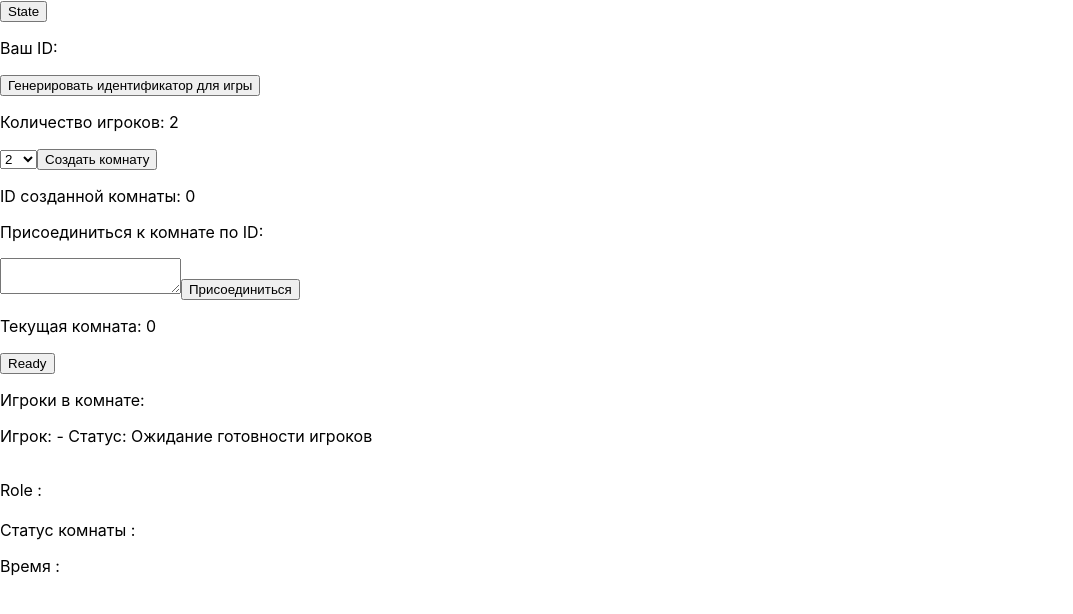
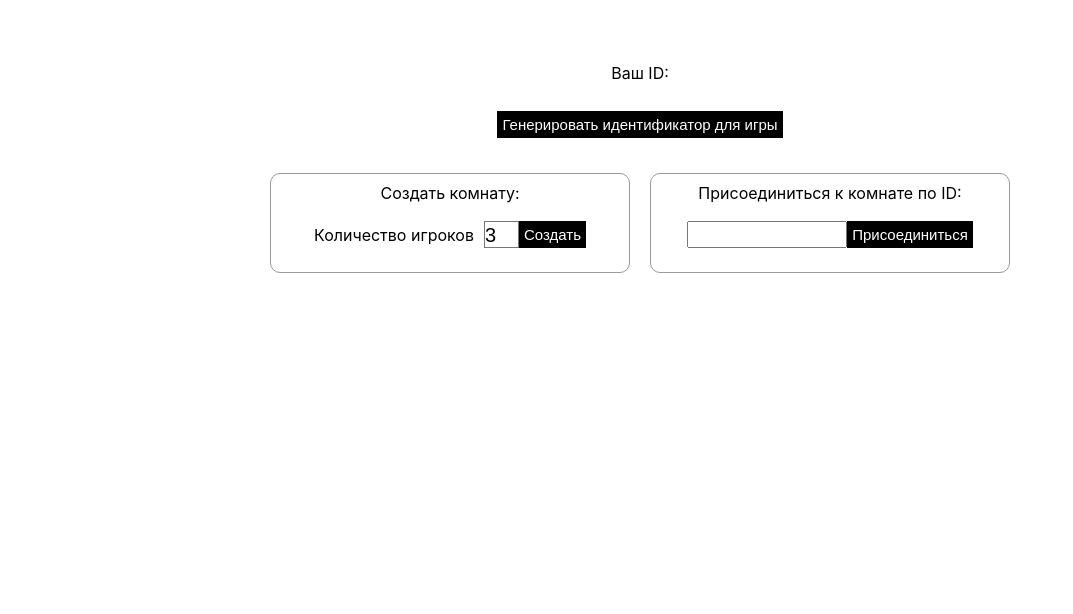
Before and after one commit to shokerplz/mafia_frontend, a React (Create React App) app in the folder mafia_frontend/: page / in a window 1280 px wide. Shown: the top 614 px of the page, without its empty margins (0-1073 px from the left). Built offline with nearby package versions, Linux system fonts and the light colour scheme.

Commit message:
styles & usability

```diff
--- a/mafia_frontend/src/App.js
+++ b/mafia_frontend/src/App.js
@@ -4,7 +4,7 @@ import Start from "./comp/Start";
 
 const App = (props) => {
       return (
-          <div className="wrapper">
+          <div>
               <Start />
           </div>
       )
--- a/mafia_frontend/src/comp/KillForm.jsx
+++ b/mafia_frontend/src/comp/KillForm.jsx
@@ -21,12 +21,14 @@ let KillForm = (props) => {
         }
     }
 
-    if (props.role === "mafia" && props.room.daytime === "night" && props.room.cicle === 2){
+    if (props.role === "mafia" && props.room.daytime === "night" && props.room.cicle === 2 && props.room.alive.includes(props.userID.toString())){
         return(
             <div>
-                <p>Для мафии:</p>
-                <textarea ref={Element2} onChange={killTextareaChangeHandler} />
-                <button onClick={killButton}>Vote to kill</button>
+                <p>Голосование за <span className={styles.killspan}>убийство</span></p>
+                <div className={styles.voteform__voteform}>
+                    <textarea placeholder="Введите ID" className={styles.voteform__textarea} ref={Element2} onChange={killTextareaChangeHandler} />
+                    <button className={styles.voteform__button} onClick={killButton}>Проголосовать за убийство</button>
+                </div>
             </div>
         )
     }else{
--- a/mafia_frontend/src/comp/Room.jsx
+++ /dev/null
@@ -1,3 +0,0 @@
-import KillForm from "./KillForm";
-import VoteForm from "./VoteForm"
-import UsersLog from "./UsersLog";
--- a/mafia_frontend/src/comp/Start.jsx
+++ b/mafia_frontend/src/comp/Start.jsx
@@ -7,12 +7,13 @@ import VoteForm from "./VoteForm"
 
 let Start = () => {
     const [userID, setUserID] = useState("");
-    const [usersInRoom, setUsersInRoom] = useState("2");
+    const [usersInRoom, setUsersInRoom] = useState("3");
+    const [condition, setCondition] = useState("1")
     const [room, setRoom] = useState({
         alive : [],
         cicle : "",
         daytime : "",
-        id : 0,
+        id : "",
         jailed : [],
         killed : [],
         mafia :  [],
@@ -62,6 +63,7 @@ let Start = () => {
             console.log(createStatus);
             setRoom(createStatus);
             console.log(room);
+            setRoomID(createStatus.id);
         }
     }
 
@@ -76,13 +78,9 @@ let Start = () => {
         if (joinStatus){
             setRoom(joinStatus);
             console.log(room);
+            setCondition("2")
             StateUpdater();
         }
-    }
-
-    let displayState = () => {
-        console.log(room);
-        console.log(userID.toString());
     }
 
     let getReady = async e => {
@@ -108,14 +106,41 @@ let Start = () => {
         }
     }
 
+    if (condition === "2"){
         return (
-        <div>
-            <button onClick={displayState}>State</button>
+            <div className={styles.room__wrapper}>
+                <div className={styles.room__gamelog}>
+                    <p>Текущая комната: {room.id}</p>
+                    <p>Статус комнаты : {room.state}</p>
                     <p>Ваш ID: {userID}</p>
-            <button onClick = {getUserID}>Генерировать идентификатор для игры</button>
-            <p>Количество  игроков: {usersInRoom}</p>
-            <select value={usersInRoom} onChange={(event) => setUsersInRoom(event.target.value) }>
-                <option>2</option>
+                    <p>Максимальное количество  игроков: {usersInRoom}</p>
+                    <p>Роль :  <span className = {styles.role}>{role}</span></p>
+                    <p>Время : {room.daytime}</p>
+                </div>
+
+                <div className={styles.room__userlog}>
+                    <p className={styles.room__userlog__p}>Игроки в комнате: </p>
+                    {room.users.map( (item) => <UsersLog user={item} room={room}/>)}
+                </div>
+
+
+                <button className={styles.room__readybutton} onClick={getReady}>Ready</button>
+                <KillForm room={room} role={role} userID={userID}/>
+                <VoteForm room={room} userID={userID}/>
+            </div>
+        )
+    } else {
+        return (
+            <div className={styles.start__wrapper}>
+                <p>Ваш ID: <span className={styles.start__userid}> {userID} </span></p>
+                <button className={styles.start__genbutton} onClick = {getUserID}>Генерировать идентификатор для игры</button>
+
+                <div className={styles.start__joinform}>
+                    <div className={styles.start__create__wrapper}>
+                        <p>Создать комнату:</p>
+                        <div className={styles.start__joinform}>
+                            <span id={styles.col}>Количество игроков </span>
+                            <select className={styles.start__select} value={usersInRoom} onChange={(event) => setUsersInRoom(event.target.value) }>
                                 <option>3</option>
                                 <option>4</option>
                                 <option>5</option>
@@ -126,24 +151,27 @@ let Start = () => {
                                 <option>11</option>
                                 <option>12</option>
                                 <option>13</option>
+                                <option>15</option>
+                                <option>16</option>
+                                <option>17</option>
                             </select>
+                            <button className={styles.start__createbutton} onClick = {createRoom}>Создать</button>
+                        </div>
+                    </div>
 
-            <button onClick = {createRoom}>Создать комнату</button>
-            <p>ID созданной комнаты: {room.id}</p>
+                    <div className={styles.start__join__wrapper}>
                         <p>Присоединиться к комнате по ID:</p>
-            <textarea ref={Element} onChange={textareaChangeHandler} />
-            <button onClick = {joinRoom}>Присоединиться</button>
-            <p>Текущая комната: {room.id}</p>
-            <button onClick={getReady}>Ready</button>
-            <p>Игроки в комнате: </p>
-            {room.users.map( (item) => <UsersLog user={item} room={room}/>)}
-            <p>Role :  <span className = {styles.role}>{role}</span></p>
-            <p>Статус комнаты : {room.state}</p>
-            <p>Время : {room.daytime}</p>
-            <KillForm room={room} role={role} userID={userID}/>
-            <VoteForm room={room} userID={userID}/>
+                        <div className={styles.start__joinform}>
+                            <textarea className={styles.start__textarea} value={roomID} ref={Element} onChange={textareaChangeHandler} />
+                            <button className={styles.start__joinbutton} onClick = {joinRoom}>Присоединиться</button>
+                        </div>
+                    </div>
+                </div>
+                <p className={styles.unvisible}>{room.id}</p>
+                <p className={styles.unvisible}>{usersInRoom}</p>
             </div>
         )
     }
+}
 
 export default Start;
--- a/mafia_frontend/src/comp/Start.module.css
+++ b/mafia_frontend/src/comp/Start.module.css
@@ -1,4 +1,227 @@
+*{
+    margin : 0;
+    padding : 0;
+    box-sizing: border-box;
+}
+
 .role{
-    font-size: 35px;
-    color: red;
+    font-size: 18px;
+    color: lightcoral;
 }
+
+.start__userid{
+    font-size: 30px;
+    color: lightcoral;
+}
+
+.start__wrapper{
+    display: flex;
+    flex-direction: column;
+    padding: 50px;
+    align-items: center;
+}
+
+.start__create__wrapper{
+    display: flex;
+    border: 1px solid #9a9a9a;
+    width: 360px;
+    border-radius: 10px;
+    margin: 10px;
+    align-items: center;
+    height: 100px;
+    flex-direction: column;
+    justify-content: space-around;
+}
+
+.start__join__wrapper{
+    display: flex;
+    border: 1px solid #9a9a9a;
+    width: 360px;
+    border-radius: 10px;
+    margin: 10px;
+    align-items: center;
+    height: 100px;
+    flex-direction: column;
+    justify-content: space-around;
+}
+
+.start__createjoin{
+    display: flex;
+    width: 900px;
+    flex-direction: row;
+    justify-content: space-around;
+}
+
+.start__textarea{
+    width: 160px;
+    height: 27px;
+    outline: none;
+    font-size: 20px;
+    align-items: center;
+    resize: none;
+}
+
+.start__joinbutton{
+    border: none;
+    outline: none;
+    height: 27px;
+    color: white;
+    background: black;
+    font-size: 15px;
+    padding-left: 5px;
+    padding-right: 5px;
+    cursor: pointer;
+}
+
+.start__joinbutton:hover{
+    background: lightcoral;
+    transition: background 0.3s;
+}
+
+.start__joinform{
+    display:flex;
+    margin-bottom: 15px;
+    align-items: center;
+}
+
+.start__genbutton{
+    border: none;
+    outline: none;
+    height: 27px;
+    color: white;
+    background: black;
+    font-size: 15px;
+    padding-left: 5px;
+    padding-right: 5px;
+    cursor: pointer;
+    align-items: center;
+    margin: 25px;
+}
+
+.start__genbutton:hover{
+    background: lightcoral;
+    transition: background 0.3s;
+}
+
+.start__createbutton{
+    border: none;
+    outline: none;
+    height: 27px;
+    color: white;
+    background: black;
+    font-size: 15px;
+    padding-left: 5px;
+    padding-right: 5px;
+    cursor: pointer;
+    align-items: center;
+}
+
+.start__select{
+    appearance: none;
+    outline : none;
+    border-radius: 0;
+    cursor: pointer;
+    line-height: 1.1;
+    background-color: #fff;
+    height: 27px;
+    width: 35px;
+    font-size: 20px;
+}
+
+.start__createbutton:hover{
+    background: lightcoral;
+    transition: background 0.3s;
+}
+
+.room__wrapper{
+    display: flex;
+    flex-direction: column;
+    align-items: center;
+}
+
+.room__userlog{
+    padding: 10px;
+    border: 1px solid #9a9a9a;
+    border-radius: 10px;
+    width: 450px;
+    margin-bottom: 25px;
+}
+
+.room__gamelog{
+    padding: 10px;
+    border: 1px solid #9a9a9a;
+    border-radius: 10px;
+    width: 450px;
+    margin-bottom: 25px;
+    margin-top: 25px;
+}
+
+.room__userlog__p{
+    margin-bottom: 5px;
+}
+
+.room__readybutton{
+    border: none;
+    outline: none;
+    height: 27px;
+    color: white;
+    background: black;
+    font-size: 15px;
+    padding-left: 5px;
+    padding-right: 5px;
+    cursor: pointer;
+    align-items: center;
+    margin-bottom: 10px;
+}
+
+.room__readybutton:hover{
+    background: lightcoral;
+    transition: background 0.3s;
+}
+
+.voteform__button{
+    border: none;
+    outline: none;
+    height: 27px;
+    color: white;
+    background: black;
+    font-size: 15px;
+    padding-left: 5px;
+    padding-right: 5px;
+    cursor: pointer;
+    align-items: center;
+}
+
+.voteform__button:hover{
+    background: lightcoral;
+    transition: background 0.3s;
+}
+
+.killspan{
+    color: lightcoral;
+}
+
+.voteform__textarea{
+    width: 160px;
+    height: 27px;
+    outline: none;
+    font-size: 18px;
+    align-items: center;
+    resize: none;
+}
+
+.voteform__voteform{
+    margin-top: 10px;
+    margin-bottom: 10px;
+    display:flex;
+    align-items: center;
+}
+
+
+.unvisible{
+    visibility: hidden;
+}
+
+#col{
+    margin-right: 10px;
+}
--- a/mafia_frontend/src/comp/UsersLog.jsx
+++ b/mafia_frontend/src/comp/UsersLog.jsx
@@ -16,9 +16,7 @@ let UsersLog = (props) => {
 
     return(
         <div>
-
                 <p>Игрок: {props.user.id} - Статус: {userStatus} </p>
-
         </div>
     )
 }
--- a/mafia_frontend/src/comp/VoteForm.jsx
+++ b/mafia_frontend/src/comp/VoteForm.jsx
@@ -19,12 +19,14 @@ let KillForm = (props) => {
         setTargetVote(txta);
     }
 
-    if (props.room.daytime === "day") {
+    if (props.room.daytime === "day" && props.room.state === "vote" && props.room.alive.includes(props.userID.toString())) {
         return (
             <div>
-                <p>ГОЛОСОВАНИЕ</p>
-                <textarea ref={Element3} onChange={voteTextareaChangeHandler}/>
-                <button onClick={voteButton}>otpravit' v tyur'mu</button>
+                <p>Голосование</p>
+                <div className={styles.voteform__voteform}>
+                    <textarea placeholder="Введите ID" className={styles.voteform__textarea} ref={Element3} onChange={voteTextareaChangeHandler}/>
+                    <button className={styles.voteform__button} onClick={voteButton}>Проголосовать</button>
+                </div>
             </div>
         )
     } else {
```
Lines whose indentation alone changed are shown as unchanged.
